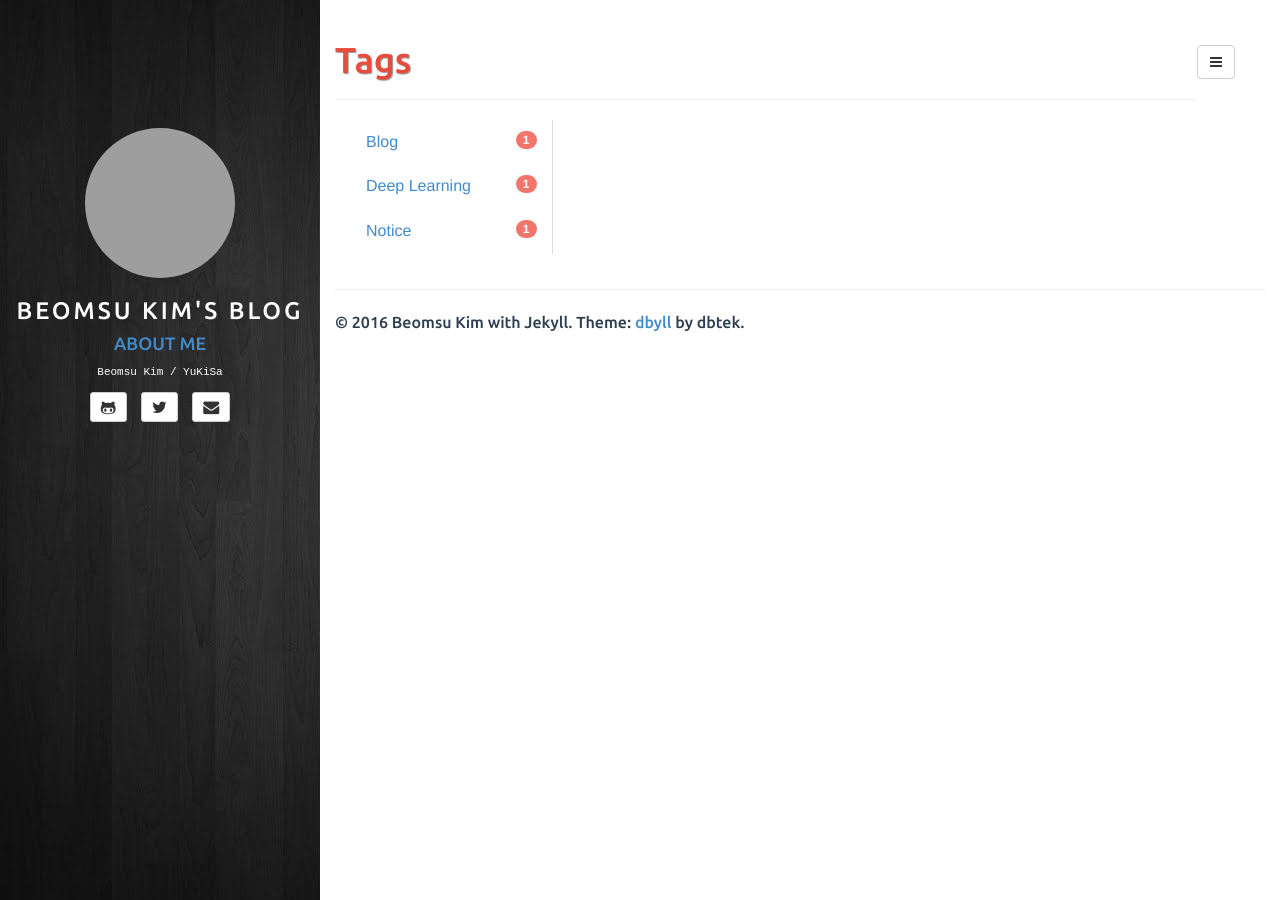
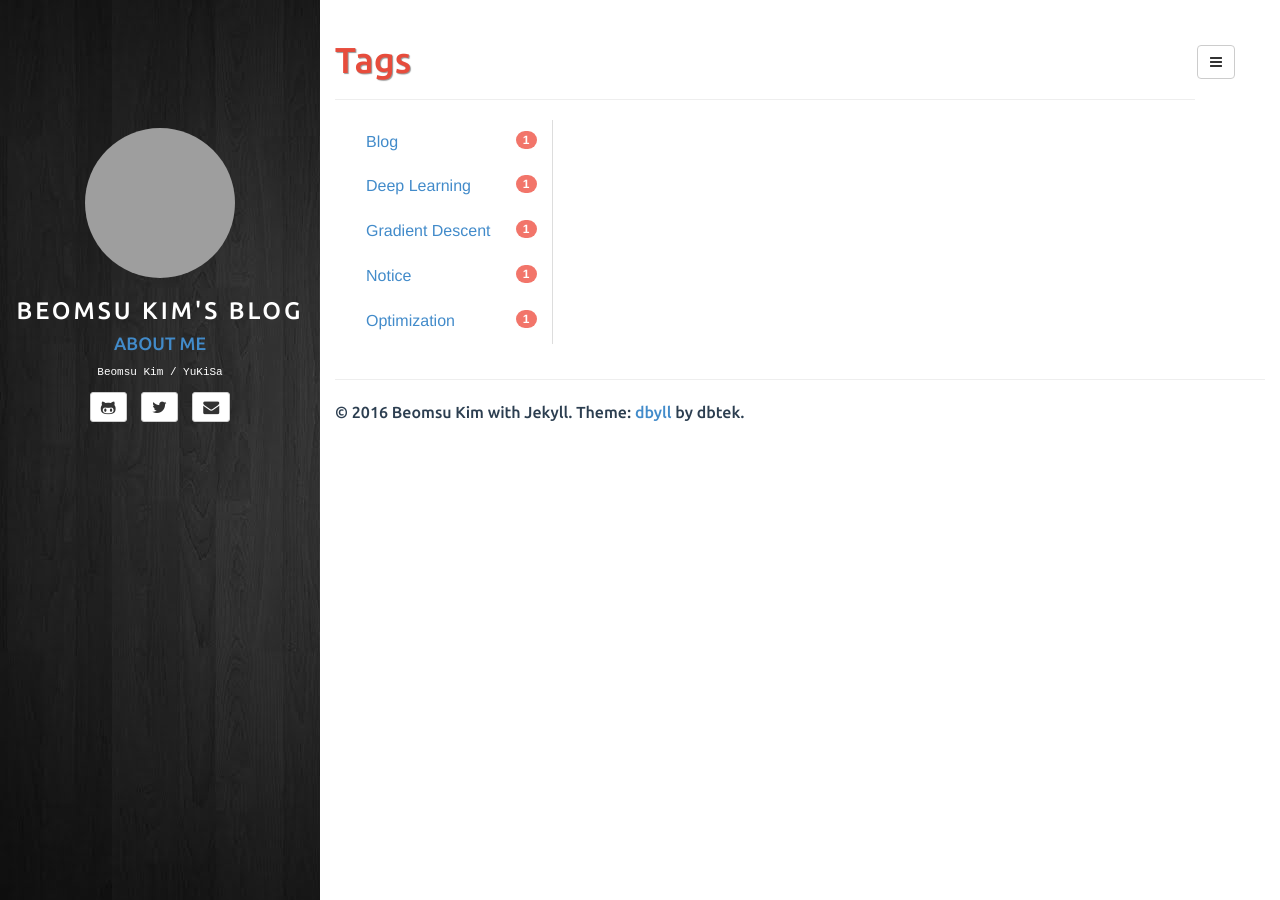
Before and after one commit to shuuki4/shuuki4.github.io, a Jekyll site: the page built from tags.html, in a window 1280 px wide. Built offline with Jekyll 4.4.1, drawn with Linux system fonts in a browser that asks for light colours; grey boxes are pictures that could not be loaded.

```diff
--- a/_layouts/post.html
+++ b/_layouts/post.html
@@ -3,6 +3,6 @@ layout: default
 ---
 {% include post.html %}
 
-{% if site.disqus and page.comments %}
+{% if site.disqus %}
     {% include disqus.html %}
 {% endif %}
--- a/_posts/2016-05-20-Gradient-Descent-Algorithm-Overview.md
+++ b/_posts/2016-05-20-Gradient-Descent-Algorithm-Overview.md
@@ -2,7 +2,7 @@
 layout: post
 title: Gradient Descent Optimization Algorithms 정리
 categories : [Deep Learning]
-tags : [Deep Learning]
+tags : [Deep Learning, Gradient Descent, Optimization]
 use_math : true
 shortinfo : 주로 사용되는 SGD 알고리즘의 변형 알고리즘들에 대해 정리해 보았습니다.
 ---
```
